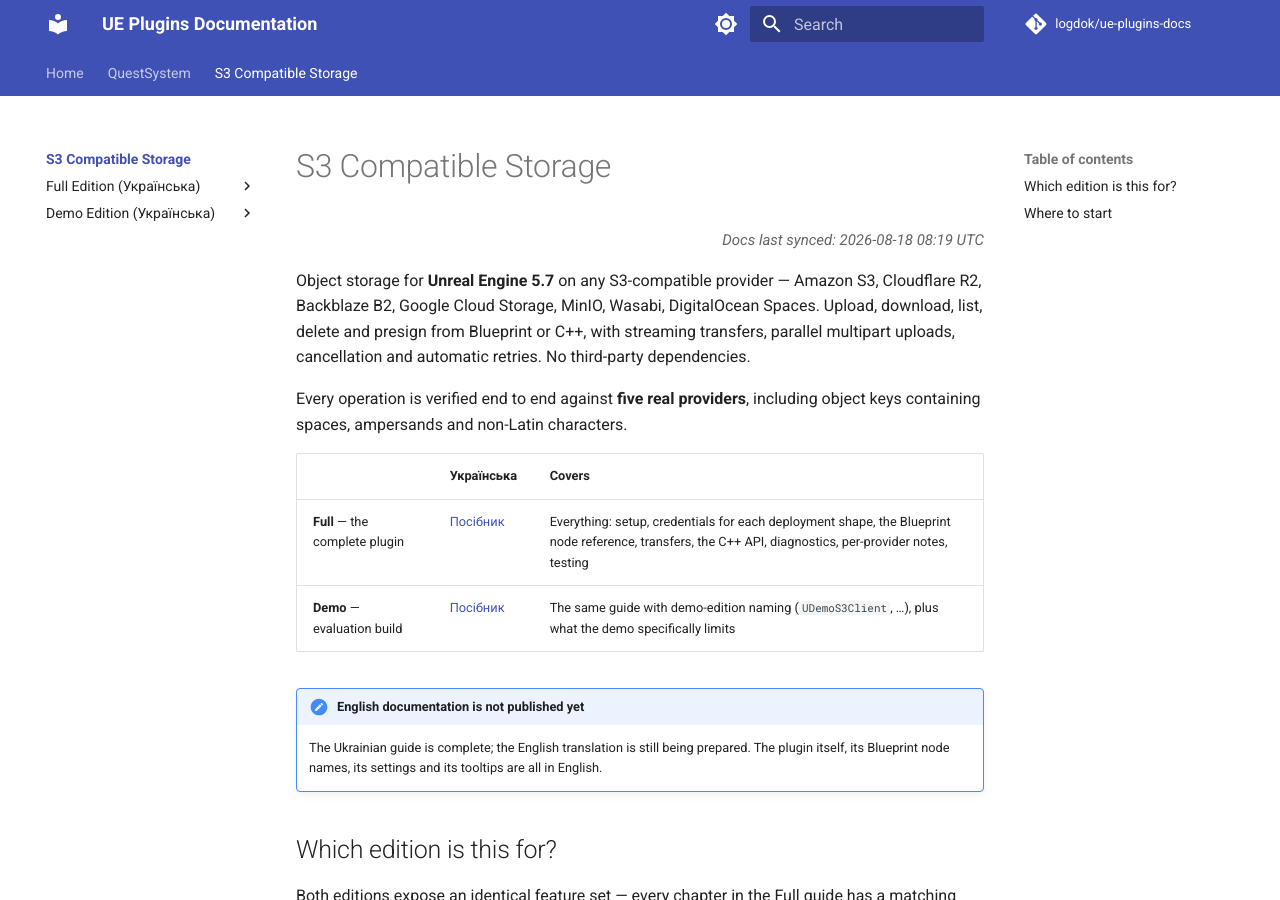
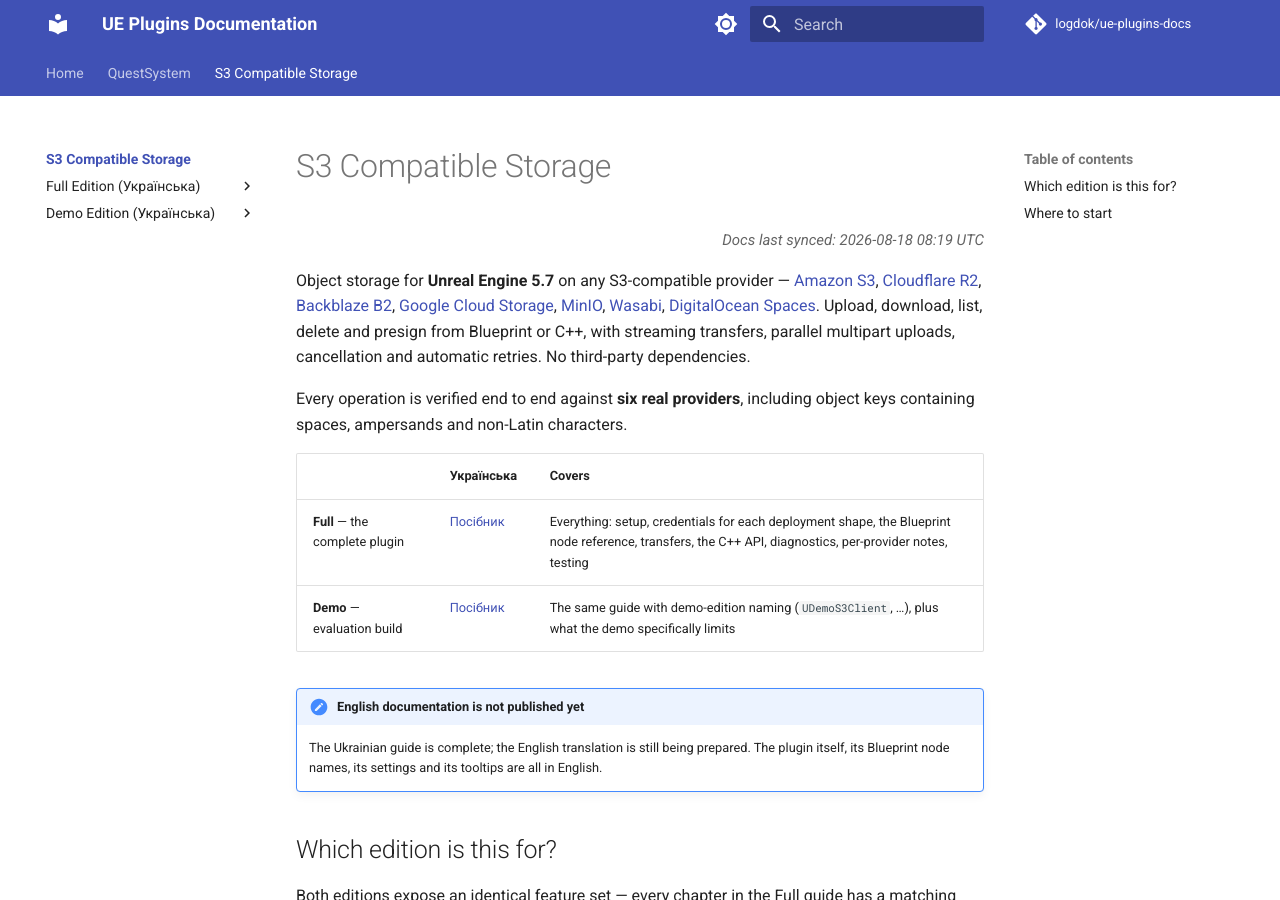
Before and after one commit to logdok/ue-plugins-docs, an MkDocs documentation site: the page built from docs/s3-compatible-storage/index.md, in a window 1280 px wide and 900 px high. Built offline with MkDocs 1.6.1 and Material for MkDocs 9.7.7, drawn with Linux system fonts in a browser that asks for light colours; comment, search, counter and statistics services are not loaded.

Commit message:
Link S3 provider names to their sites on both overview pages
The plugin's own docs already do this in the Full/Demo chapter trees; the
hub's own hand-authored index.md and s3-compatible-storage/index.md were the
two files this repo owns directly and hadn't caught up. Also fixed a stale
"five real providers" claim on both pages - Amazon S3 and Wasabi were added
to the live-verified set since that line was first written; it's six now.

Co-Authored-By: Claude Sonnet 5 <noreply@anthropic.com>

```diff
--- a/docs/s3-compatible-storage/index.md
+++ b/docs/s3-compatible-storage/index.md
@@ -4,9 +4,9 @@
 <p style="text-align: right; font-size: .75rem; opacity: .7;"><em>Docs last synced: 2026-08-18 08:19 UTC</em></p>
 <!-- last-synced:end -->
 
-Object storage for **Unreal Engine 5.7** on any S3-compatible provider — Amazon S3, Cloudflare R2, Backblaze B2, Google Cloud Storage, MinIO, Wasabi, DigitalOcean Spaces. Upload, download, list, delete and presign from Blueprint or C++, with streaming transfers, parallel multipart uploads, cancellation and automatic retries. No third-party dependencies.
+Object storage for **Unreal Engine 5.7** on any S3-compatible provider — [Amazon S3](https://aws.amazon.com/s3/), [Cloudflare R2](https://www.cloudflare.com/developer-platform/products/r2/), [Backblaze B2](https://www.backblaze.com/cloud-storage), [Google Cloud Storage](https://cloud.google.com/storage), [MinIO](https://min.io/), [Wasabi](https://wasabi.com/), [DigitalOcean Spaces](https://www.digitalocean.com/products/spaces). Upload, download, list, delete and presign from Blueprint or C++, with streaming transfers, parallel multipart uploads, cancellation and automatic retries. No third-party dependencies.
 
-Every operation is verified end to end against **five real providers**, including object keys containing spaces, ampersands and non-Latin characters.
+Every operation is verified end to end against **six real providers**, including object keys containing spaces, ampersands and non-Latin characters.
 
 | | Українська | Covers |
 |---|---|---|
```
Also changed, not shown: docs/index.md (+1 -1 lines).
